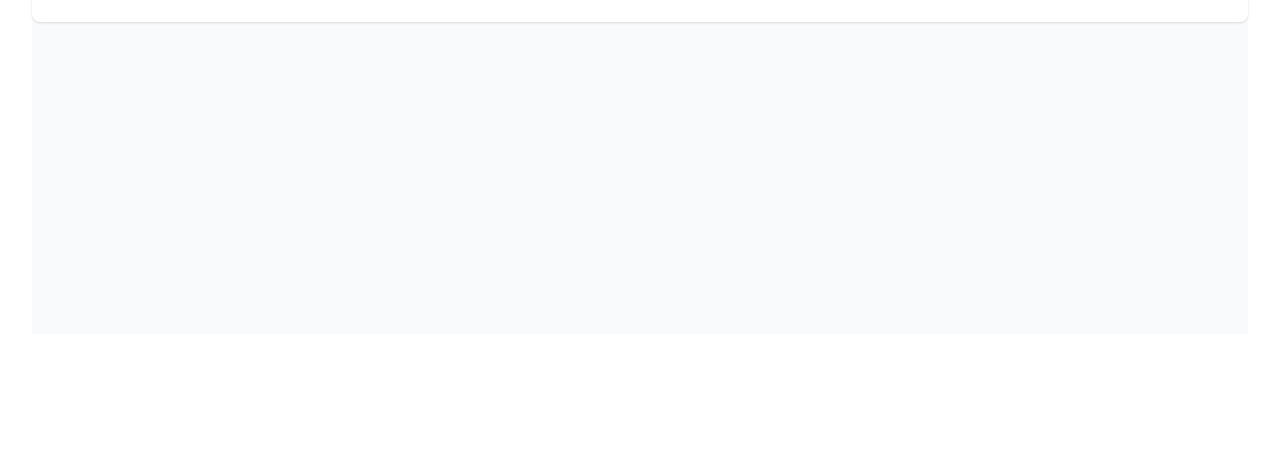
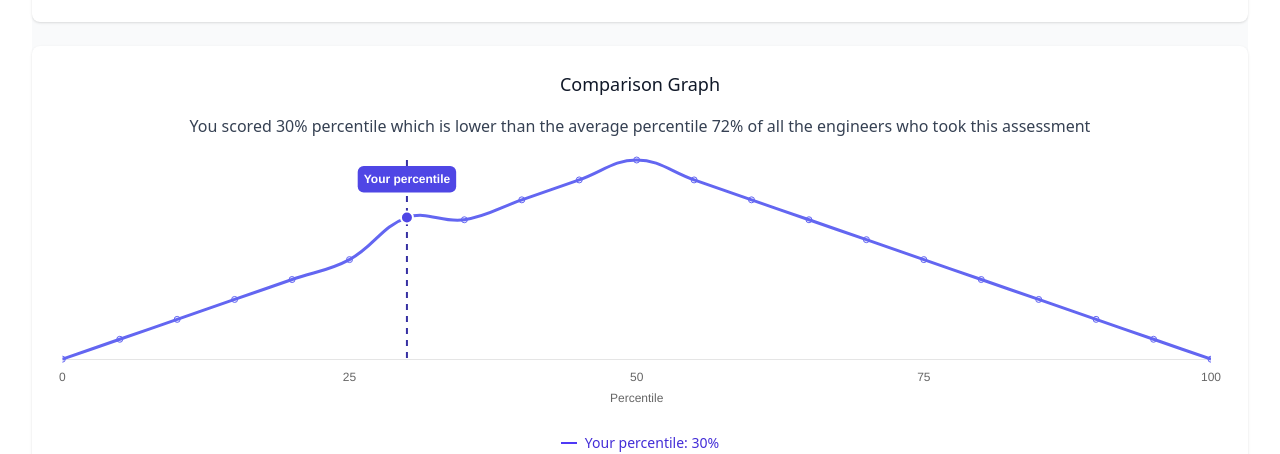
Before and after one commit to VanshAggarwal881/Whatbytes_Assignment, a React (Vite) app: page / in a window 1280 px wide. Shown: the part 498-952 px from the top of the page. Before the commit the page ends 864 px from the top, so only its background shows below. Built offline with nearby package versions, Linux system fonts and the light colour scheme.

Commit message:
add ComparisonChart component and update App to include assessment data visualization

```diff
--- a/src/App.jsx
+++ b/src/App.jsx
@@ -1,16 +1,91 @@
 import "./App.css";
+import { useState } from "react";
+
+import {
+  Chart as ChartJS,
+  CategoryScale,
+  LinearScale,
+  PointElement,
+  LineElement,
+  Title,
+  Tooltip,
+  Legend,
+  ArcElement,
+} from "chart.js";
+import annotationPlugin from "chartjs-plugin-annotation";
+
+import ComparisonChart from "./components/assessment/ComparisonChart";
 import StatSection from "./components/assessment/StatSection";
 import TestHeader from "./components/assessment/TestHeader";
 import Header from "./components/layout/Header";
 import Sidebar from "./components/layout/Sidebar";
 
+// Register ChartJS components including annotation plugin
+ChartJS.register(
+  CategoryScale,
+  LinearScale,
+  PointElement,
+  LineElement,
+  Title,
+  Tooltip,
+  Legend,
+  ArcElement,
+  annotationPlugin
+);
+
 function App() {
+  // Default/initial state of assessment data
+  const [assessmentData, setAssessmentData] = useState({
+    rank: 1,
+    percentile: 30,
+    score: 10,
+    totalQuestions: 15,
+    skillBreakdown: [
+      { skill: "HTML Tools, Forms, History", percentage: 80 },
+      { skill: "Tags & References in HTML", percentage: 60 },
+      { skill: "Tables & References in HTML", percentage: 24 },
+      { skill: "Tables & CSS Basics", percentage: 96 },
+    ],
+  });
+
+  // Distribution data for line chart
+  // Uses a normal distribution curve based on percentile
+  const generateDistributionData = () => {
+    // Generate a bell curve-like distribution
+    const points = [];
+    const percentilePoint = assessmentData.percentile;
+
+    for (let i = 0; i <= 100; i += 5) {
+      let value;
+
+      // Create a rough normal distribution with a peak around 50
+      // and modify it to highlight the user's percentile
+      if (i < 50) {
+        value = 10 + i * 1.8;
+      } else {
+        value = 100 - (i - 50) * 1.8;
+      }
+
+      // Highlight user's percentile position
+      if (Math.abs(i - percentilePoint) < 5) {
+        value += 10;
+      }
+
+      points.push({ x: i, y: value });
+    }
+
+    return points;
+  };
   return (
     <div className="min-h-screen bg-gray-50">
       <Header />
       <Sidebar />
       <TestHeader />
       <StatSection />
+      <ComparisonChart
+        percentile={assessmentData.percentile}
+        generateDistributionData={generateDistributionData}
+      />
     </div>
   );
 }
--- /dev/null
+++ b/src/components/assessment/ComparisonChart.jsx
@@ -0,0 +1,123 @@
+import React from "react";
+import { Line } from "react-chartjs-2";
+
+function ComparisonChart({ percentile, generateDistributionData }) {
+  const lineChartData = {
+    datasets: [
+      {
+        label: "Score Distribution",
+        data: generateDistributionData(),
+        borderColor: "#6366F1",
+        backgroundColor: "rgba(99, 102, 241, 0.1)",
+        tension: 0.4,
+        pointRadius: 3,
+        pointHoverRadius: 5,
+      },
+    ],
+  };
+
+  // Line chart options with vertical annotation for percentile
+  const lineChartOptions = {
+    responsive: true,
+    maintainAspectRatio: false,
+    scales: {
+      x: {
+        type: "linear",
+        title: {
+          display: true,
+          text: "Percentile",
+        },
+        grid: {
+          display: false,
+        },
+        ticks: {
+          stepSize: 25,
+        },
+        min: 0,
+        max: 100,
+      },
+      y: {
+        display: false,
+      },
+    },
+    plugins: {
+      legend: {
+        display: false,
+      },
+      tooltip: {
+        callbacks: {
+          title: (context) => `Percentile: ${context[0].parsed.x}`,
+          label: (context) =>
+            `Number of students: ${Math.round(context.parsed.y / 2)}`,
+        },
+      },
+      annotation: {
+        annotations: {
+          line1: {
+            type: "line",
+            scaleID: "x",
+            value: percentile,
+            borderColor: "#3730A3",
+            borderWidth: 2,
+            borderDash: [6, 6],
+            label: {
+              display: true,
+              content: "Your percentile",
+              position: "start",
+              backgroundColor: "#4F46E5",
+              color: "white",
+              font: {
+                size: 12,
+                weight: "bold",
+              },
+              padding: 6,
+            },
+          },
+          point1: {
+            type: "point",
+            xValue: percentile,
+            yValue:
+              generateDistributionData().find(
+                (p) => Math.abs(p.x - percentile) < 5
+              )?.y || 50,
+            backgroundColor: "#4F46E5",
+            radius: 6,
+            borderWidth: 2,
+            borderColor: "white",
+          },
+        },
+      },
+    },
+    interaction: {
+      intersect: false,
+      mode: "index",
+    },
+  };
+
+  return (
+    <div className="bg-white rounded-lg shadow mb-6">
+      <div className="p-6">
+        <h3 className="text-lg font-medium text-gray-900 mb-4">
+          Comparison Graph
+        </h3>
+        <div className="mb-4">
+          <p className="text-gray-700">
+            You scored {percentile}% percentile which is lower than the average
+            percentile 72% of all the engineers who took this assessment
+          </p>
+        </div>
+        <div className="h-64">
+          <Line data={lineChartData} options={lineChartOptions} />
+        </div>
+        <div className="text-center mt-4">
+          <div className="inline-flex items-center text-sm text-indigo-700">
+            <span className="w-4 h-0.5 bg-indigo-600 mr-2"></span>
+            <span>Your percentile: {percentile}%</span>
+          </div>
+        </div>
+      </div>
+    </div>
+  );
+}
+
+export default ComparisonChart;
```
Also changed, not shown: 1 other file (tests, documents, lock files or other folders).
